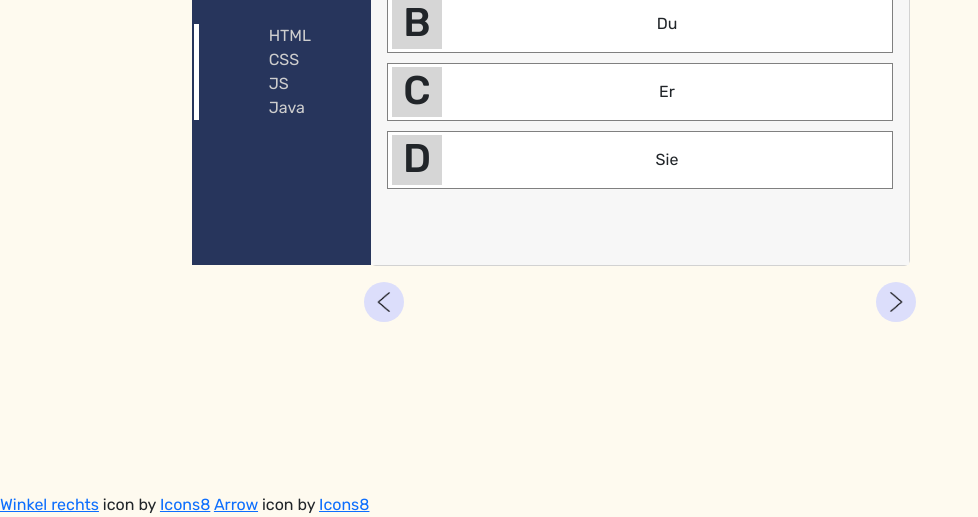
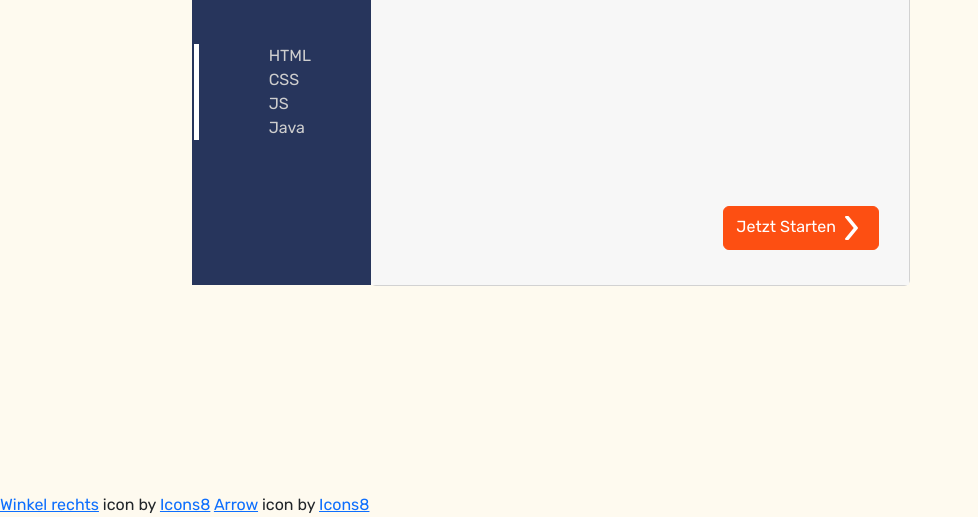
Before and after one commit to HagenStruve/QuizApp, a website: page index.html in a window 1280 px wide. Shown: the part 307-824 px from the top of the page, without its empty margins (0-978 px from the left). Drawn offline with nearby package versions, Linux system fonts and the light colour scheme.

Commit message:
commit 12

```diff
--- a/index.html
+++ b/index.html
@@ -42,17 +42,19 @@
 
                 <div class="content" id="content">
 
-                    <!--<div class="welcom-page">
-                    <div>
-                        <h2>Wilkommen<br>zur QuizzApp</h1>
-                        <span>Bist du bereit?</span>
+                    <div id="screenWelcome" style="display: none;">
+                        <div>
+                            <h2>Wilkommen<br>zur QuizzApp</h1>
+                                <span>Bist du bereit?</span>
+                        </div>
+                        <div class="start-button-container">
+                            <button onclick="showQuestion()" type="button" class="btn btn-primary start-button ">Jetzt
+                                Starten<img src="/img/icons8-winkel-rechts-30.png"></button>
+                        </div>
                     </div>
-                    <div class="start-button-container">
-                        <button type="button" class="btn btn-primary start-button ">Jetzt Starten<img src="/img/icons8-winkel-rechts-30.png"></button>
-                    </div>-->
 
 
-                    <div class="card-body" id="answer-screen">
+                    <div class="card-body" id="answer-screen" style="display: none;">
                         <h2 class="card-title" id="questionText">Wer ist hier der Boss?</h2>
                         <div class="reply" id="reply_1" onclick="answer('answer_1')">
                             <div class="abcd">
@@ -109,7 +111,7 @@
                 </div>
             </div>
         </div>
-        <div class="arrow-container">
+        <div class="arrow-container" id="arrowContainer">
             <div class="arrow-background"><img class="arrow-go-back" src="/img/icons8-arrow-91-left.png"></div>
             <button class="arrow-background" onclick="nextQuestion()" id="arrowNext"><img class="arrow-go-back"
                     src="/img/icons8-arrow-91-reigth.png"></button>
--- a/script.js
+++ b/script.js
@@ -39,11 +39,16 @@ let rightAudio = new Audio('audio/right.mp3');
 let failAudio = new Audio('audio/fail.mp3');
 
 function init() {
-    showQuestion()
+    document.getElementById('screenWelcome').style = ``;
+    document.getElementById('arrowContainer').style = `display: none`;
 }
 
 
 function showQuestion() { /*Zeigt die Fragen und möglichen Antworten*/
+
+document.getElementById('screenWelcome').style = `display: none`;
+document.getElementById('answer-screen').style = ``;
+document.getElementById('arrowContainer').style = ``;
 
     if (gameIsOver()) {
       showEndScreen();
@@ -60,6 +65,8 @@ function gameIsOver() {
 function showEndScreen() {
     document.getElementById('screen-finish-container').style = ``;
     document.getElementById('answer-screen').style = `display: none`;
+    document.getElementById('arrowContainer').style = `display: none`;
+
 
     document.getElementById('score-fullnumber').innerHTML = questions.length;
     document.getElementById('score').innerHTML = rigthquestions;
@@ -81,7 +88,7 @@ function answer(selection) {
     let selectedQuestionNumber = selection.slice(-1); /*.slice(-1) nimmt den letzten Buchstaben oder Zahl von der ID die auf selction liegt, dann wird diese übergeben*/
     let idOFRightAnswer = `answer_${question['right_answer']}`; /*übergibt die ID von der richtigen Antwort*/
 
-    if (rightAnswerSelected(selectedQuestionNumber)) { /*Wenn die Nummern von selectedQuestionNumber == question['right_answer'] übereinstimmen, dann wird Richtig ausgespielt*/
+    if (rightAnswerSelected(selectedQuestionNumber, question)) { /*Wenn die Nummern von selectedQuestionNumber == question['right_answer'] übereinstimmen, dann wird Richtig ausgespielt*/
         document.getElementById(selection).parentNode.childNodes[1].classList.add('rigth');  /*färbt den container grün*/
         document.getElementById(selection).parentNode.classList.add('rigth');  /*färbt den container grün*/
 
@@ -101,7 +108,7 @@ function answer(selection) {
 }
 
 
-function rightAnswerSelected(selectedQuestionNumber) {
+function rightAnswerSelected(selectedQuestionNumber, question) {
     return selectedQuestionNumber == question['right_answer']
 }
 
@@ -140,11 +147,12 @@ function resetAnswerButton() {
 function replay() {
     document.getElementById('screen-finish-container').style = `display: none`;
     document.getElementById('answer-screen').style = ``;
+    document.getElementById('screenWelcome').style = `display: none`;
 
     currentQustion = 0;
     rigthquestions = 0;
 
-    init();
+    showQuestion()
 }
 
 //function noWay() {
```
